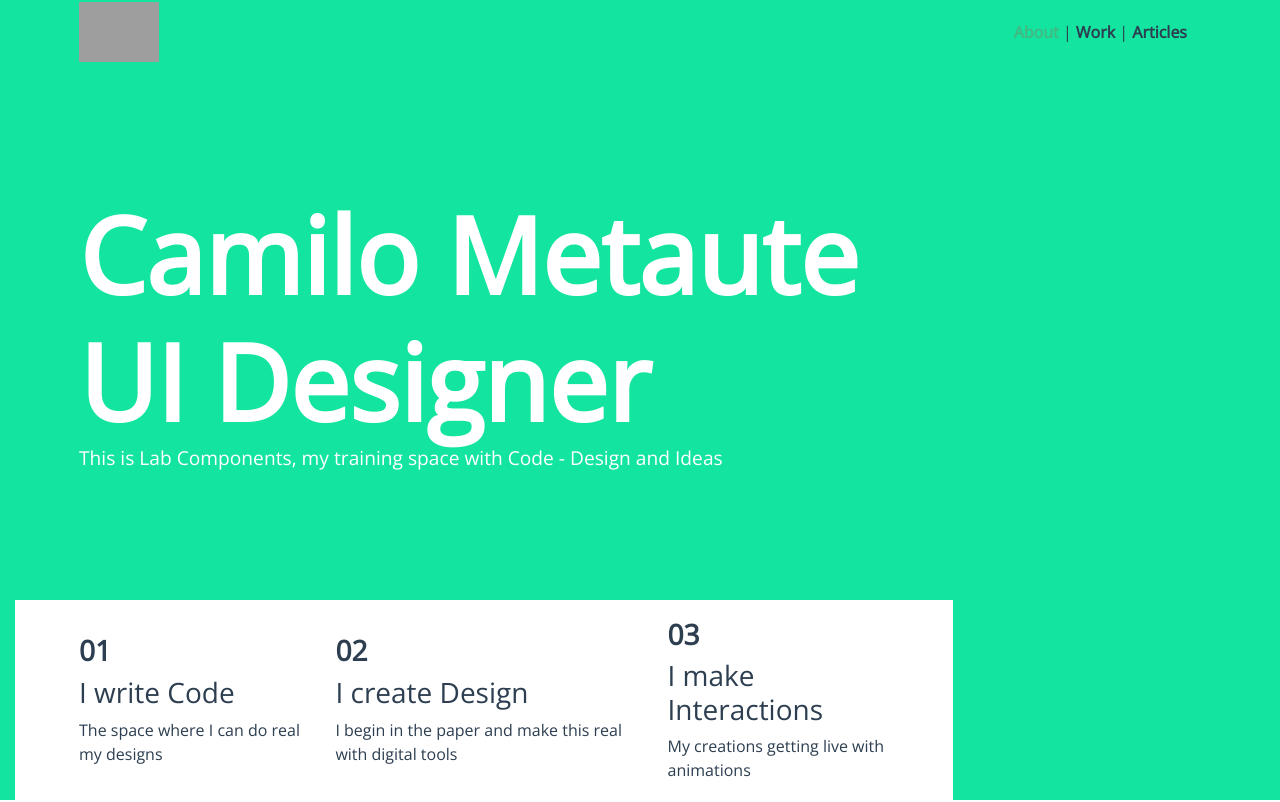
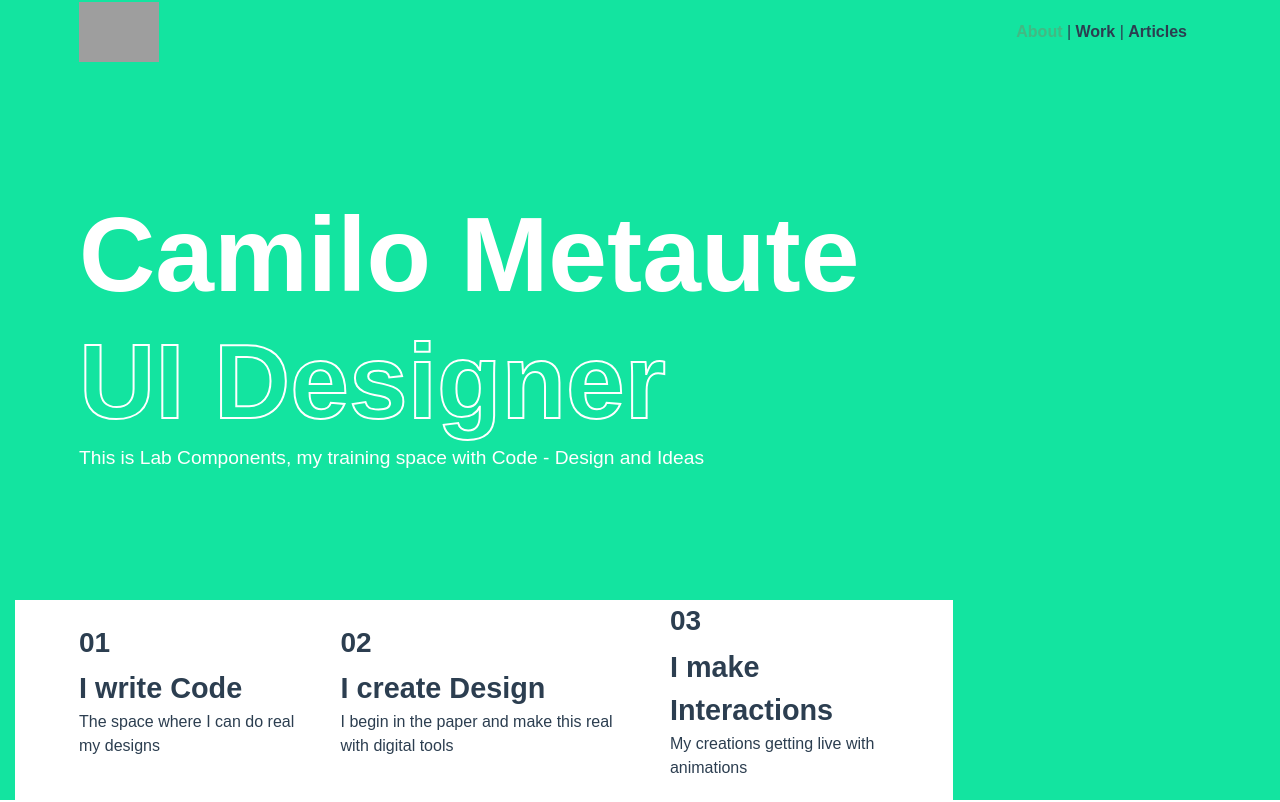
Before and after one commit to milometaute/lab-ui-components, a Vue app: page / in a window 1280 px wide. Shown: the top 802 px of the page. Built offline with nearby package versions, Linux system fonts and the light colour scheme; grey boxes are pictures that could not be loaded.

Commit message:
hover effect for main buttons, now I feel that need sass in this project :P

```diff
--- a/src/App.vue
+++ b/src/App.vue
@@ -13,7 +13,7 @@
 
       <div class="d-flex align-items-center lc-header">
         <div class="text-left mx-3 px-5">
-          <h1 class="w-100 py-0 my-0 display-2"> <span class="d-block">Camilo Metaute</span>  <span class="d-block">UI Designer</span> </h1>
+          <h1 class="w-100 py-0 my-0 display-2"> <span class="d-block name">Camilo Metaute</span>  <span class="d-block  job">UI Designer</span> </h1>
           <span class="w-100">This is Lab Components, my training space with Code - Design and Ideas</span>
         </div>
       </div>
@@ -23,22 +23,22 @@
           <p class="h3">
             <strong> 01 </strong>
           </p>
-          <h3>I write Code</h3>
-          <span>The space where I can do real my designs</span>
+          <a class="lc-btn">I write Code</a>
+          <p>The space where I can do real my designs</p>
         </div>
         <div class="flex-1 desk-content text-left p-3 mr-auto align-self-center">
           <p class="h3">
             <strong> 02 </strong>
           </p>
-          <h3>I create Design</h3>
-          <span>I begin in the paper and make this real with digital tools</span>
+          <a class="lc-btn">I create Design</a>
+          <p>I begin in the paper and make this real with digital tools</p>
         </div>
         <div class="flex-1 desk-content text-left p-3 mr-auto align-self-center">
           <p class="h3">
             <strong> 03 </strong>
           </p>
-          <h3>I make Interactions</h3>
-          <span>My creations getting live with animations</span>
+          <a class="lc-btn">I make Interactions</a>
+          <p>My creations getting live with animations</p>
         </div>
         <div class="flex-1 mob-content d-lg-none d-block align-self-start w-100">
           <button class="w-100 btn btn-primary">Ver mi trabajo</button>
@@ -53,7 +53,7 @@
 <style>
 
 #app {
-  font-family: 'Open Sans', sans-serif;
+  font-family: 'fieldwork-hum', sans-serif, 'Open Sans', sans-serif;
   -webkit-font-smoothing: antialiased;
   -moz-osx-font-smoothing: grayscale;
   text-align: center;
@@ -80,6 +80,16 @@
   height: 67%;
 }
 
+.lc-header .name {
+  color: white;
+}
+
+.lc-header .job {
+  -webkit-text-stroke: 2px white;
+  color: transparent;
+  font-size: 1.2em;
+}
+
 .lc-header h1 {
   font-weight: 800;
   color: white;
@@ -93,6 +103,30 @@
 .lc-bottom-menu{
   background-color: white;
   height: 25%;
+}
+
+.lc-btn {
+  cursor: pointer;
+  font-size: 1.8em;
+  font-weight: 600;
+  position: relative;
+  transform: perspective(1px) translateZ(0);
+}
+
+.lc-btn:before {
+  background: #42b983;
+  bottom: -3px;
+  content: "";
+  height: 4px;
+  left: 0;
+  position: absolute;
+  right: 100%;
+  transition: .3s right ease-out;
+  z-index: -1;
+}
+
+.lc-btn:hover:before, .lc-btn:focus:before, .lc-btn:active:before {
+  right: 0;
 }
 
 /* Font Size scale
```
